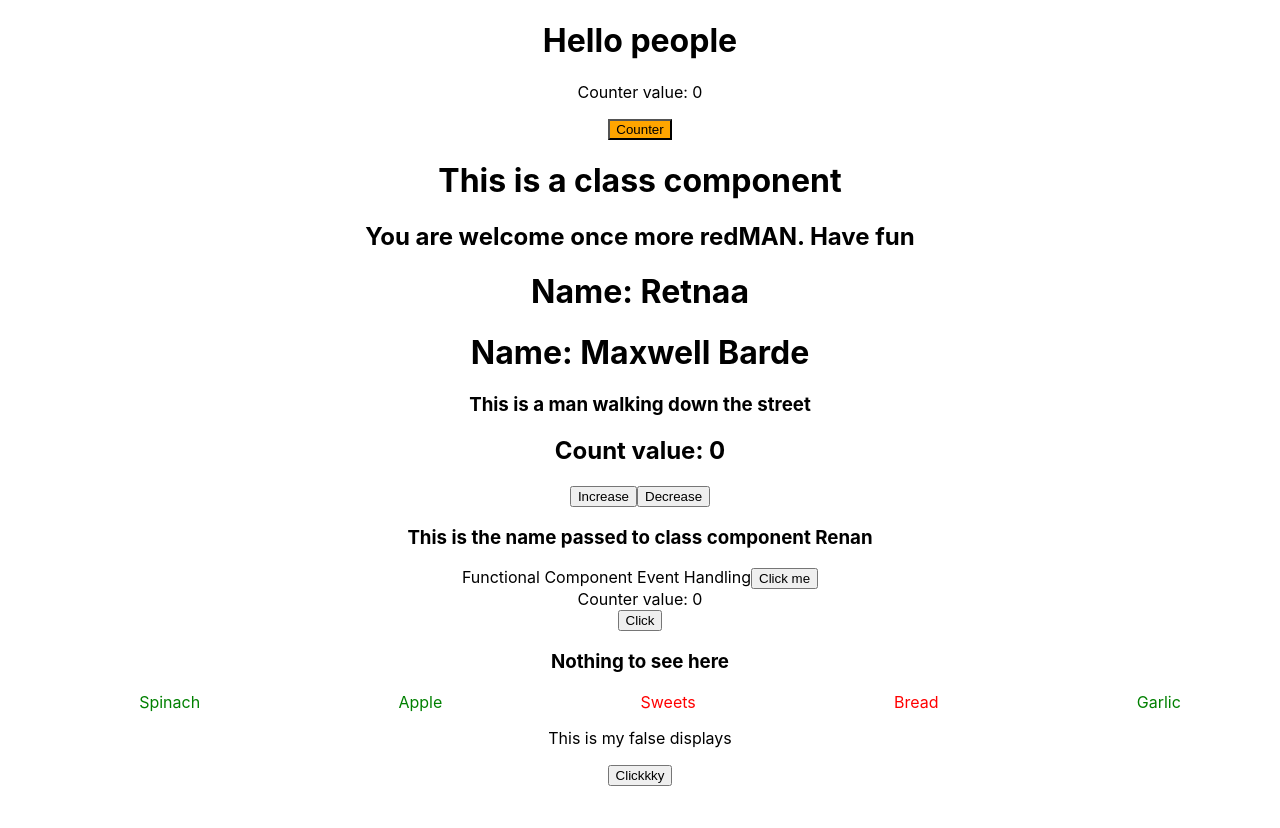
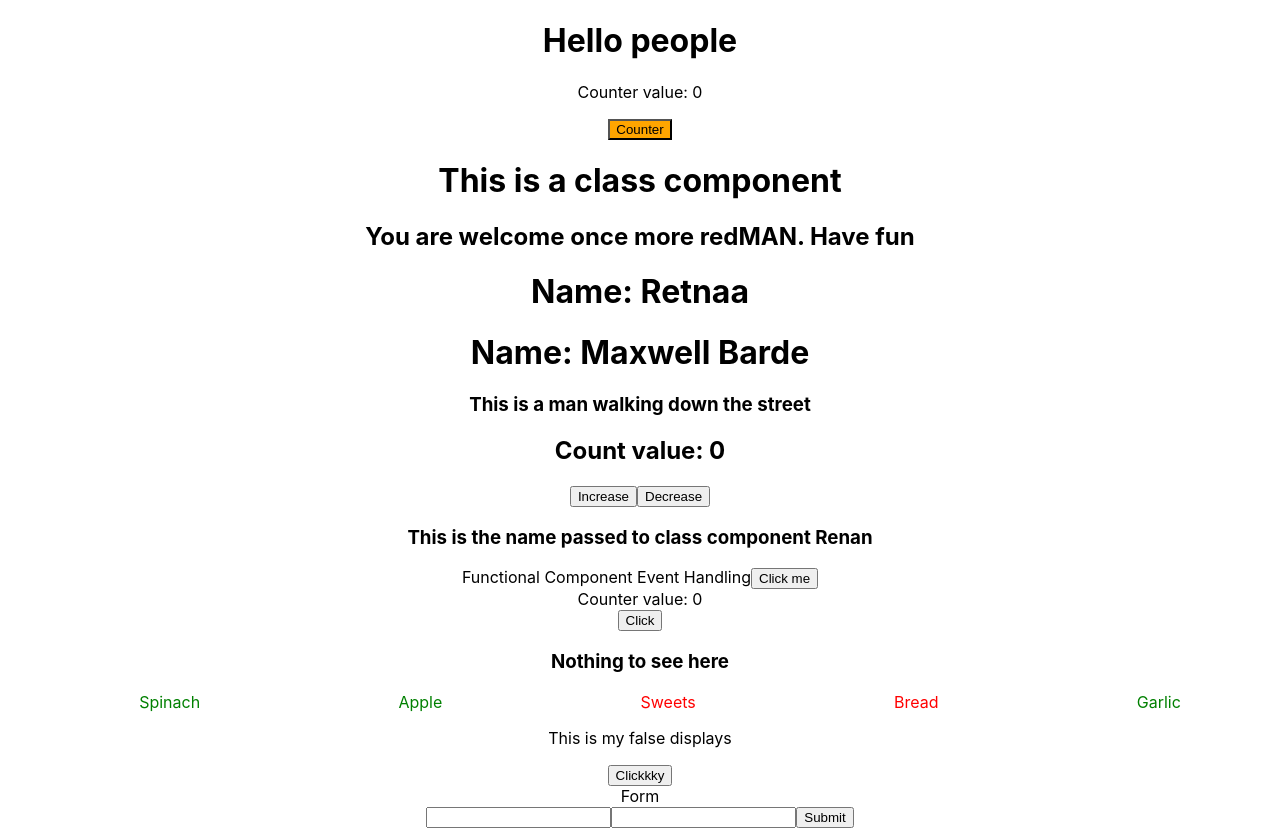
Before and after one commit to rdayok/learn-react, a React (Create React App) app: page / in a window 1280 px wide. Before the commit the page ends 800 px from the top, so only its background shows below. Built offline with nearby package versions, Linux system fonts and the light colour scheme.

Commit message:
created a class component to take in user inputted details

```diff
--- a/package.json
+++ b/package.json
@@ -6,6 +6,7 @@
     "@testing-library/jest-dom": "^5.17.0",
     "@testing-library/react": "^13.4.0",
     "@testing-library/user-event": "^13.5.0",
+    "axios": "^1.5.1",
     "react": "^18.2.0",
     "react-dom": "^18.2.0",
     "react-router-dom": "^6.17.0",
--- a/src/App.js
+++ b/src/App.js
@@ -14,6 +14,7 @@
 import ChangeButtonColor from './components/ChangeButtonColor';
 import ElementVariable from './components/ElementVariable';
 import FetchingDummyData from './components/FetchingDummyData';
+import Form from './components/DataCapture';
 
 function App() {
   return (
@@ -33,6 +34,7 @@
       <Objectz></Objectz>
       <ElementVariable></ElementVariable>
       <FetchingDummyData></FetchingDummyData>
+      <Form></Form>
     </div>
   );
 }
--- /dev/null
+++ b/src/components/DataCapture.jsx
@@ -0,0 +1,49 @@
+import { Component } from "react";
+
+class Form extends Component{
+    state ={
+         firstname: "",
+         lastname: "",
+    }
+
+    handleFirstnameChange = (event) => {
+        this.setState({
+            firstname: event.target.value
+        })
+    }
+
+    handleLastnameChange = (event) => {
+        this.setState({
+            lastname: event.target.value
+        })
+    }
+
+    handleSubmit = (event) => {
+
+    }
+
+    render(){
+        console.log(this.state.firstname, this.state.lastname)
+        return(
+            <div>Form
+                <form onSubmit={this.handleSubmit}>
+                    <input
+                    onChange={this.handleFirstnameChange}
+                    type="text"
+                    value={this.state.firstname}>
+                    </input>
+
+                    <input
+                    onChange={this.handleLastnameChange}
+                    type="text"
+                    value={this.state.lastname}>
+                    </input>
+                    <button>Submit</button>
+                </form>
+            </div>
+        )
+    }
+
+}
+
+export default Form;
```
Also changed, not shown: 1 other file (tests, documents, lock files or other folders).
